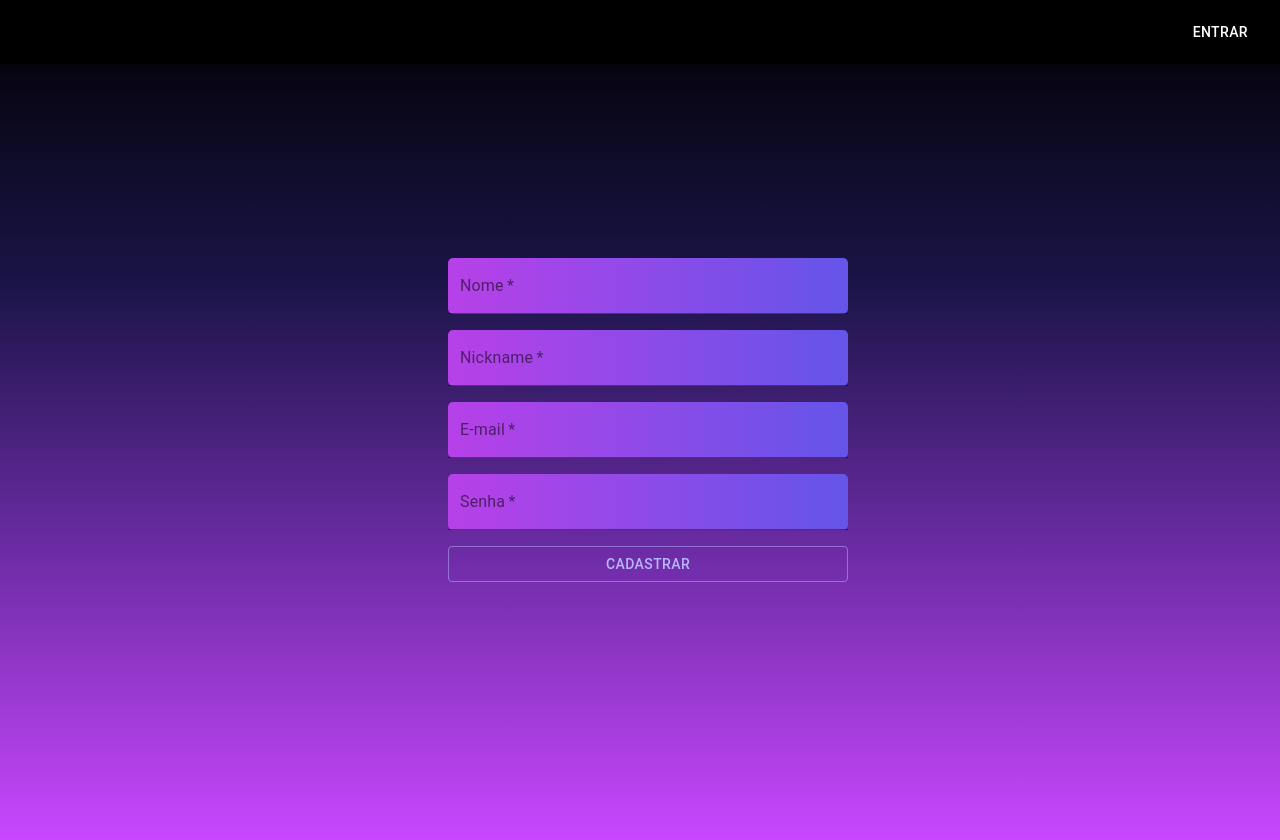
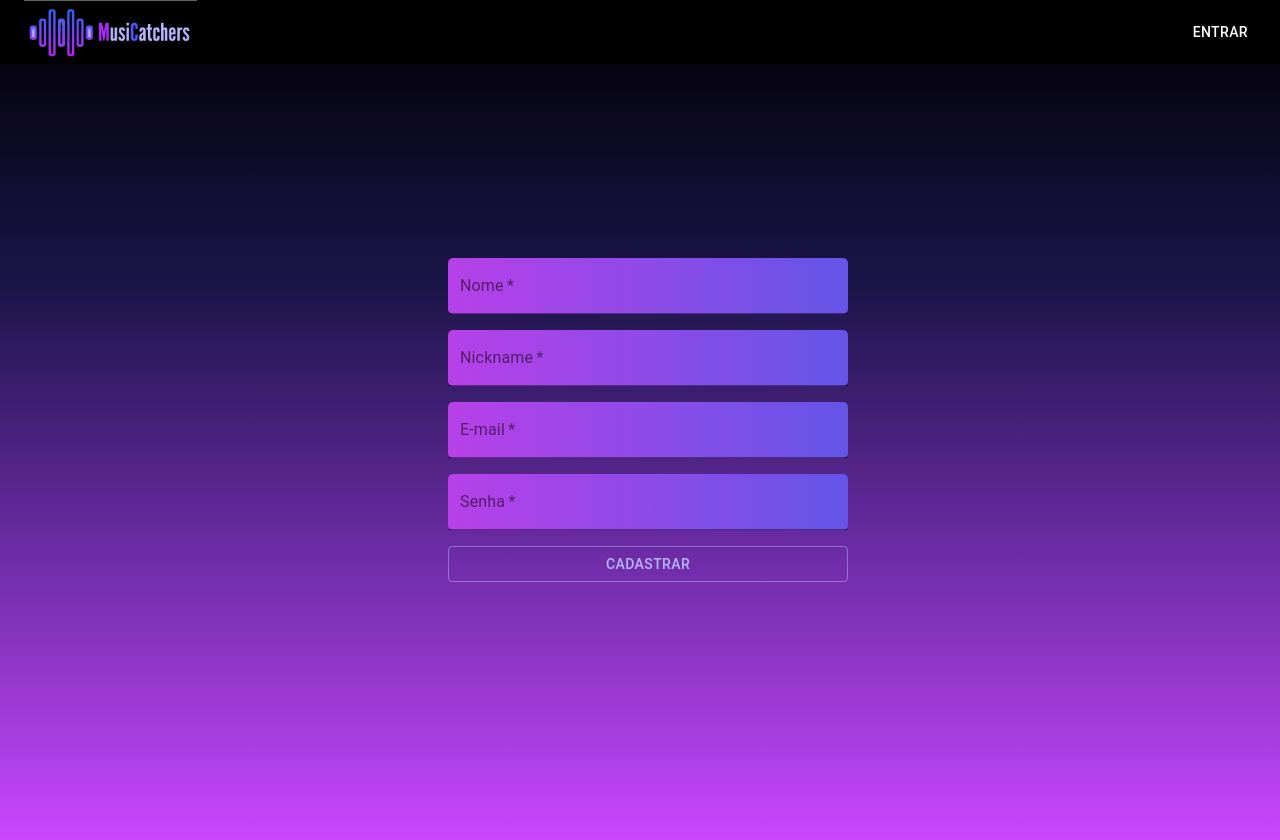
Before and after one commit to nyhvignoli/musicatchers-frontend, a React (Create React App) app: page /signup in a window 1280 px wide. Built offline with nearby package versions, Linux system fonts and the light colour scheme.

Commit message:
Inseri o logo da Musicatchers na NavBar

```diff
--- a/src/components/NavBar/NavBar.js
+++ b/src/components/NavBar/NavBar.js
@@ -3,8 +3,9 @@ import AppBar from '@material-ui/core/AppBar';
 import Button from '@material-ui/core/Button';
 import { useHistory } from 'react-router-dom';
 import { goBack, goToLogin } from '../../router/coordinator';
-import { StyledToolbar } from './styles';
+import { MusicatchersHeaderLogo, StyledToolbar } from './styles';
 import { logout } from '../../services/user';
+import musicatchersHeaderLogo from '../../assets/musicatchers-header-logo.png';
 
 const NavBar = (props) => {
   const history = useHistory();
@@ -28,6 +29,7 @@ const NavBar = (props) => {
   return (
     <AppBar>
       <StyledToolbar>
+        <MusicatchersHeaderLogo src={musicatchersHeaderLogo} />
         <Button
           color="inherit"
           onClick={handleClick}
--- a/src/components/NavBar/styles.js
+++ b/src/components/NavBar/styles.js
@@ -1,8 +1,12 @@
 import styled from 'styled-components';
 import Toolbar from '@material-ui/core/Toolbar';
 
+export const MusicatchersHeaderLogo = styled.img`
+    height: 64px;
+`;
+
 export const StyledToolbar = styled(Toolbar)`
     display: flex;
-    justify-content: flex-end;
+    justify-content: space-between;
     flex-grow: 1;
 `;
--- a/src/components/NavDrawer/NavDrawer.js
+++ b/src/components/NavDrawer/NavDrawer.js
@@ -21,6 +21,7 @@ const drawerWidth = 240;
 const useStyles = makeStyles((theme) => ({
   root: {
     display: 'flex',
+    zIndex: '0',
   },
   appBar: {
     width: `calc(100% - ${drawerWidth}px)`,
```
